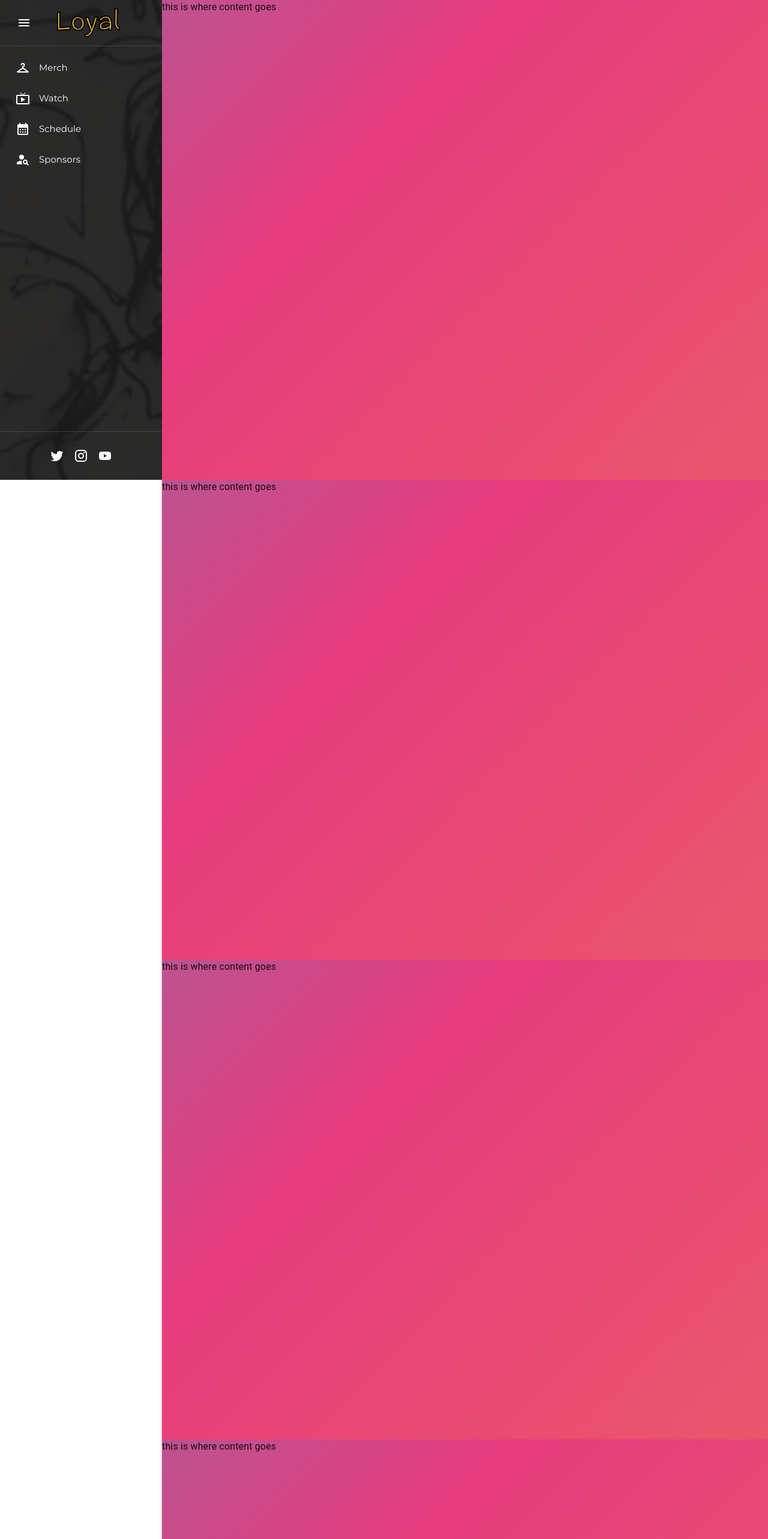
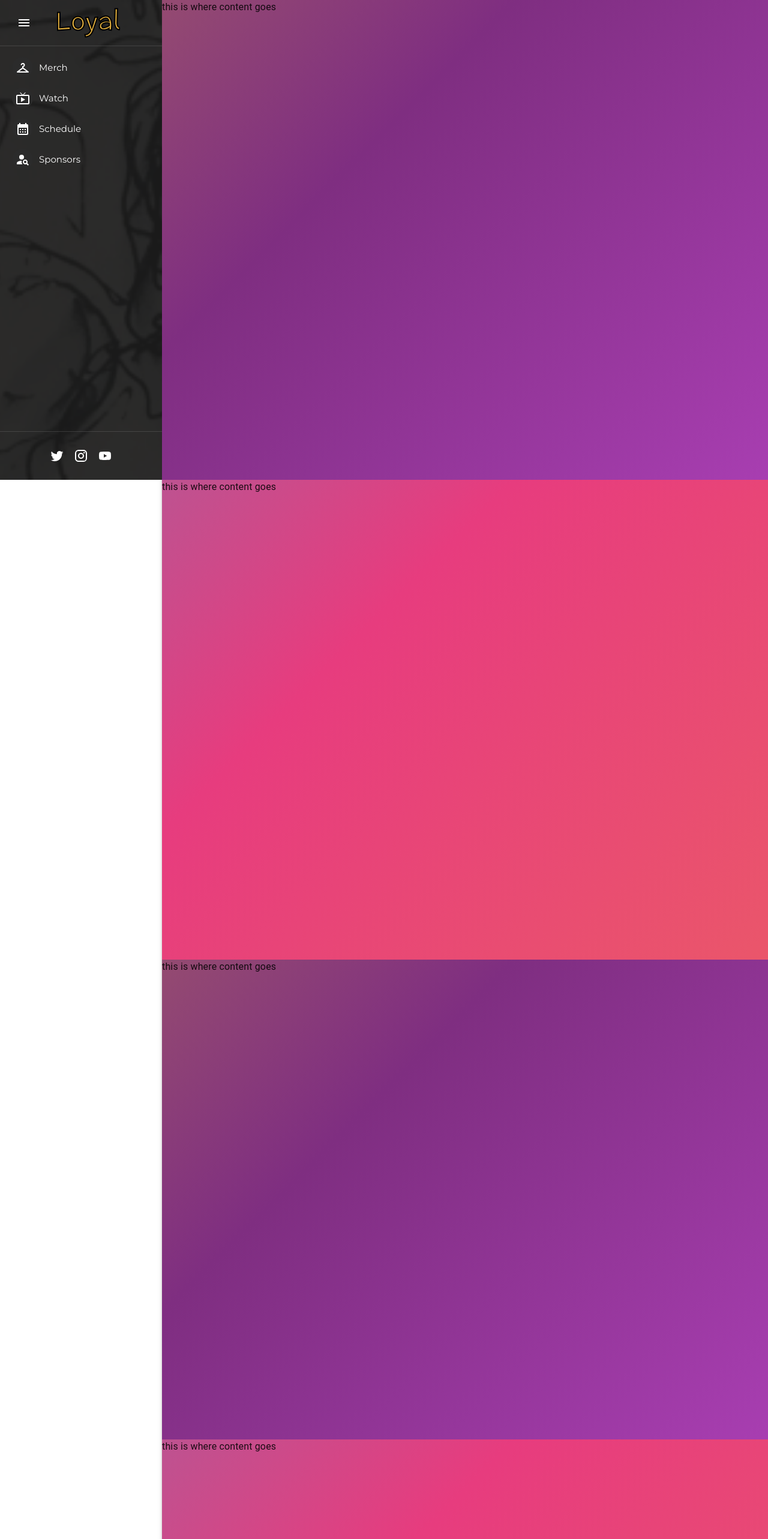
Before and after one commit to alcash55/GriffinLoyal.com, a React (Create React App) app in the folder frontend/: page / in a window 1280 px wide. Shown: the top 2566 px of the page at 60% size. Built offline with nearby package versions, Linux system fonts and the light colour scheme.

Commit message:
Sticky sidebar

```diff
--- a/frontend/src/Components/AppShell/AppContent/AppContent.scss
+++ b/frontend/src/Components/AppShell/AppContent/AppContent.scss
@@ -2,7 +2,7 @@
   width: 100vw;
 }
 .merch {
-  background: linear-gradient(-45deg, #ee7752, #e73c7e, #23a6d5, #23d5ab);
+  background: linear-gradient(-45deg, #dc52ee, #7f2e81, #e2b435, #f1d038f8);
   background-size: 400% 400%;
   animation: gradient 15s ease infinite;
   height: 100vh;
@@ -14,7 +14,7 @@
   height: 100vh;
 }
 .schedule {
-  background: linear-gradient(-45deg, #ee7752, #e73c7e, #23a6d5, #23d5ab);
+  background: linear-gradient(-45deg, #dc52ee, #7f2e81, #e2b435, #f1d038f8);
   background-size: 400% 400%;
   animation: gradient 15s ease infinite;
   height: 100vh;
--- a/frontend/src/Components/AppShell/Sidebar/SideBar.scss
+++ b/frontend/src/Components/AppShell/Sidebar/SideBar.scss
@@ -6,6 +6,8 @@ body {
 }
 
 .sidebar {
+  position: sticky;
+  top: 0;
   height: 100vh;
   width: 8em;
   font-family: "Montserrat", sans-serif;
```
